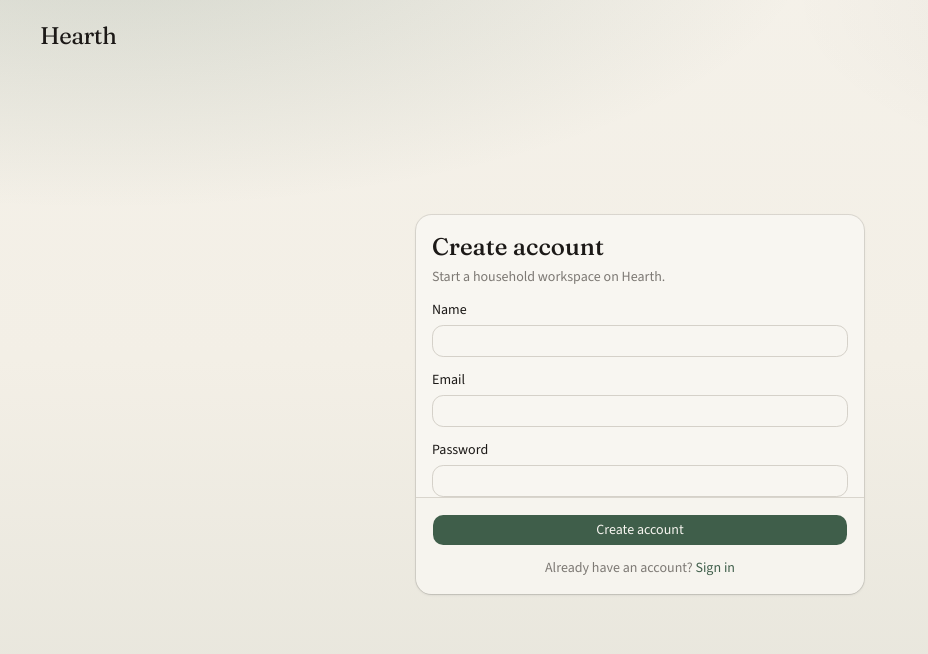
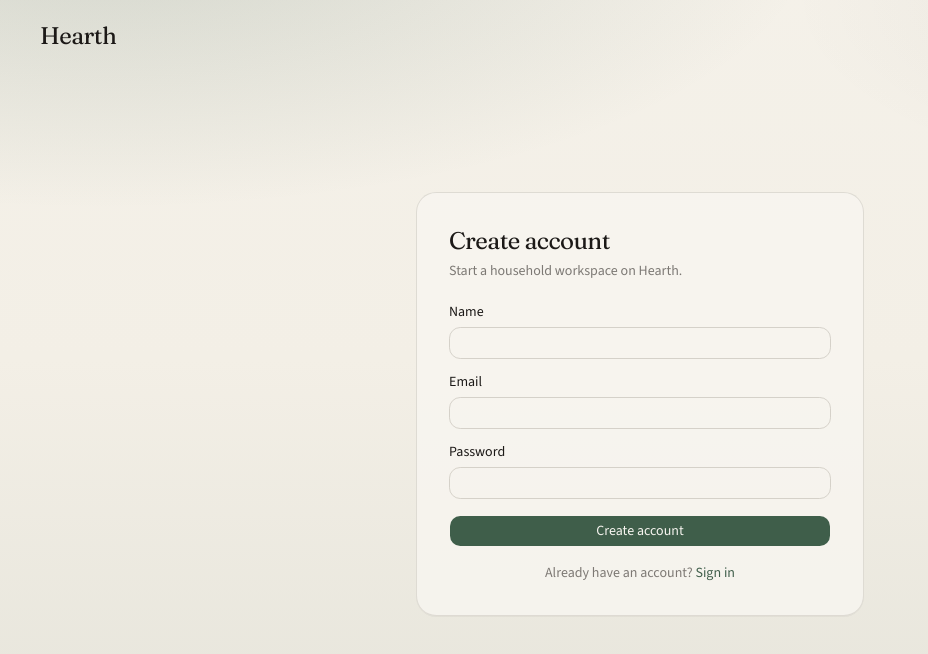
Before and after one commit to Lancerhawk/Hearth, a Next.js app: page /register in a window 1280 px wide. Shown: the top 654 px of the page, without its empty margins (0-928 px from the left). Built offline with nearby package versions, Linux system fonts and the light colour scheme.

Commit message:
feat(ui): restyle auth layout and forms

```diff
--- a/src/app/(auth)/layout.tsx
+++ b/src/app/(auth)/layout.tsx
@@ -1,4 +1,4 @@
-import Link from "next/link";
+import { BrandMark } from "@/components/design/brand-mark";
 
 export default function AuthLayout({
   children,
@@ -8,15 +8,12 @@ export default function AuthLayout({
   return (
     <div className="flex min-h-full flex-1 flex-col">
       <header className="px-6 py-5 md:px-10">
-        <Link
-          href="/"
-          className="font-heading text-2xl tracking-tight text-foreground"
-        >
-          Hearth
-        </Link>
+        <BrandMark href="/" size="md" />
       </header>
-      <main className="flex flex-1 items-center justify-center px-6 pb-16">
-        {children}
+      <main className="hearth-enter flex flex-1 items-center justify-center px-6 pb-16">
+        <div className="w-full max-w-md rounded-2xl border border-border/80 bg-card/80 p-6 shadow-[0_1px_0_color-mix(in_srgb,var(--hearth-ink)_4%,transparent)] md:p-8">
+          {children}
+        </div>
       </main>
     </div>
   );
--- a/src/components/auth/auth-form.tsx
+++ b/src/components/auth/auth-form.tsx
@@ -7,17 +7,10 @@ import {
   registerAction,
   type AuthActionState,
 } from "@/actions/auth";
+import { FormBanner } from "@/components/design/form-banner";
 import { Button } from "@/components/ui/button";
 import { Input } from "@/components/ui/input";
 import { Label } from "@/components/ui/label";
-import {
-  Card,
-  CardContent,
-  CardDescription,
-  CardFooter,
-  CardHeader,
-  CardTitle,
-} from "@/components/ui/card";
 
 const initialState: AuthActionState = {};
 
@@ -33,21 +26,16 @@ export function RegisterForm({ callbackUrl }: { callbackUrl?: string }) {
   );
 
   return (
-    <Card className="w-full max-w-md border-border/80 shadow-sm">
-      <CardHeader>
-        <CardTitle className="font-heading text-2xl">Create account</CardTitle>
-        <CardDescription>
+    <div className="w-full">
+      <h1 className="font-heading text-2xl tracking-tight text-hearth-ink">
+        Create account
+      </h1>
+      <p className="mt-1 text-sm text-muted-foreground">
         Start a household workspace on Hearth.
-        </CardDescription>
-      </CardHeader>
-      <form action={formAction}>
+      </p>
+      <form action={formAction} className="mt-6 space-y-4">
         <CallbackField callbackUrl={callbackUrl} />
-        <CardContent className="space-y-4">
-          {state.error ? (
-            <p className="rounded-md bg-destructive/10 px-3 py-2 text-sm text-destructive">
-              {state.error}
-            </p>
-          ) : null}
+        {state.error ? <FormBanner tone="error">{state.error}</FormBanner> : null}
         <div className="space-y-2">
           <Label htmlFor="name">Name</Label>
           <Input
@@ -60,9 +48,7 @@ export function RegisterForm({ callbackUrl }: { callbackUrl?: string }) {
             key={`reg-name-${state.values?.name ?? ""}-${state.error ?? "ok"}`}
           />
           {state.fieldErrors?.name?.[0] ? (
-              <p className="text-sm text-destructive">
-                {state.fieldErrors.name[0]}
-              </p>
+            <p className="text-sm text-destructive">{state.fieldErrors.name[0]}</p>
           ) : null}
         </div>
         <div className="space-y-2">
@@ -78,9 +64,7 @@ export function RegisterForm({ callbackUrl }: { callbackUrl?: string }) {
             key={`reg-email-${state.values?.email ?? ""}-${state.error ?? "ok"}`}
           />
           {state.fieldErrors?.email?.[0] ? (
-              <p className="text-sm text-destructive">
-                {state.fieldErrors.email[0]}
-              </p>
+            <p className="text-sm text-destructive">{state.fieldErrors.email[0]}</p>
           ) : null}
         </div>
         <div className="space-y-2">
@@ -100,12 +84,10 @@ export function RegisterForm({ callbackUrl }: { callbackUrl?: string }) {
             </p>
           ) : null}
         </div>
-        </CardContent>
-        <CardFooter className="flex flex-col gap-3">
         <Button type="submit" className="w-full" disabled={pending}>
           {pending ? "Creating…" : "Create account"}
         </Button>
-          <p className="text-sm text-muted-foreground">
+        <p className="text-center text-sm text-muted-foreground">
           Already have an account?{" "}
           <Link
             href={
@@ -113,14 +95,13 @@ export function RegisterForm({ callbackUrl }: { callbackUrl?: string }) {
                 ? `/login?callbackUrl=${encodeURIComponent(callbackUrl)}`
                 : "/login"
             }
-              className="text-primary underline-offset-4 hover:underline"
+            className="text-hearth-moss underline-offset-4 hover:underline"
           >
             Sign in
           </Link>
         </p>
-        </CardFooter>
       </form>
-    </Card>
+    </div>
   );
 }
 
@@ -131,19 +112,16 @@ export function LoginForm({ callbackUrl }: { callbackUrl?: string }) {
   );
 
   return (
-    <Card className="w-full max-w-md border-border/80 shadow-sm">
-      <CardHeader>
-        <CardTitle className="font-heading text-2xl">Welcome back</CardTitle>
-        <CardDescription>Sign in to your Hearth workspace.</CardDescription>
-      </CardHeader>
-      <form action={formAction}>
+    <div className="w-full">
+      <h1 className="font-heading text-2xl tracking-tight text-hearth-ink">
+        Welcome back
+      </h1>
+      <p className="mt-1 text-sm text-muted-foreground">
+        Sign in to your Hearth workspace.
+      </p>
+      <form action={formAction} className="mt-6 space-y-4">
         <CallbackField callbackUrl={callbackUrl} />
-        <CardContent className="space-y-4">
-          {state.error ? (
-            <p className="rounded-md bg-destructive/10 px-3 py-2 text-sm text-destructive">
-              {state.error}
-            </p>
-          ) : null}
+        {state.error ? <FormBanner tone="error">{state.error}</FormBanner> : null}
         <div className="space-y-2">
           <Label htmlFor="email">Email</Label>
           <Input
@@ -157,9 +135,7 @@ export function LoginForm({ callbackUrl }: { callbackUrl?: string }) {
             key={`login-email-${state.values?.email ?? ""}-${state.error ?? "ok"}`}
           />
           {state.fieldErrors?.email?.[0] ? (
-              <p className="text-sm text-destructive">
-                {state.fieldErrors.email[0]}
-              </p>
+            <p className="text-sm text-destructive">{state.fieldErrors.email[0]}</p>
           ) : null}
         </div>
         <div className="space-y-2">
@@ -178,12 +154,10 @@ export function LoginForm({ callbackUrl }: { callbackUrl?: string }) {
             </p>
           ) : null}
         </div>
-        </CardContent>
-        <CardFooter className="flex flex-col gap-3">
         <Button type="submit" className="w-full" disabled={pending}>
           {pending ? "Signing in…" : "Sign in"}
         </Button>
-          <p className="text-sm text-muted-foreground">
+        <p className="text-center text-sm text-muted-foreground">
           New here?{" "}
           <Link
             href={
@@ -191,13 +165,12 @@ export function LoginForm({ callbackUrl }: { callbackUrl?: string }) {
                 ? `/register?callbackUrl=${encodeURIComponent(callbackUrl)}`
                 : "/register"
             }
-              className="text-primary underline-offset-4 hover:underline"
+            className="text-hearth-moss underline-offset-4 hover:underline"
           >
             Create an account
           </Link>
         </p>
-        </CardFooter>
       </form>
-    </Card>
+    </div>
   );
 }
```
Lines whose indentation alone changed are shown as unchanged.
